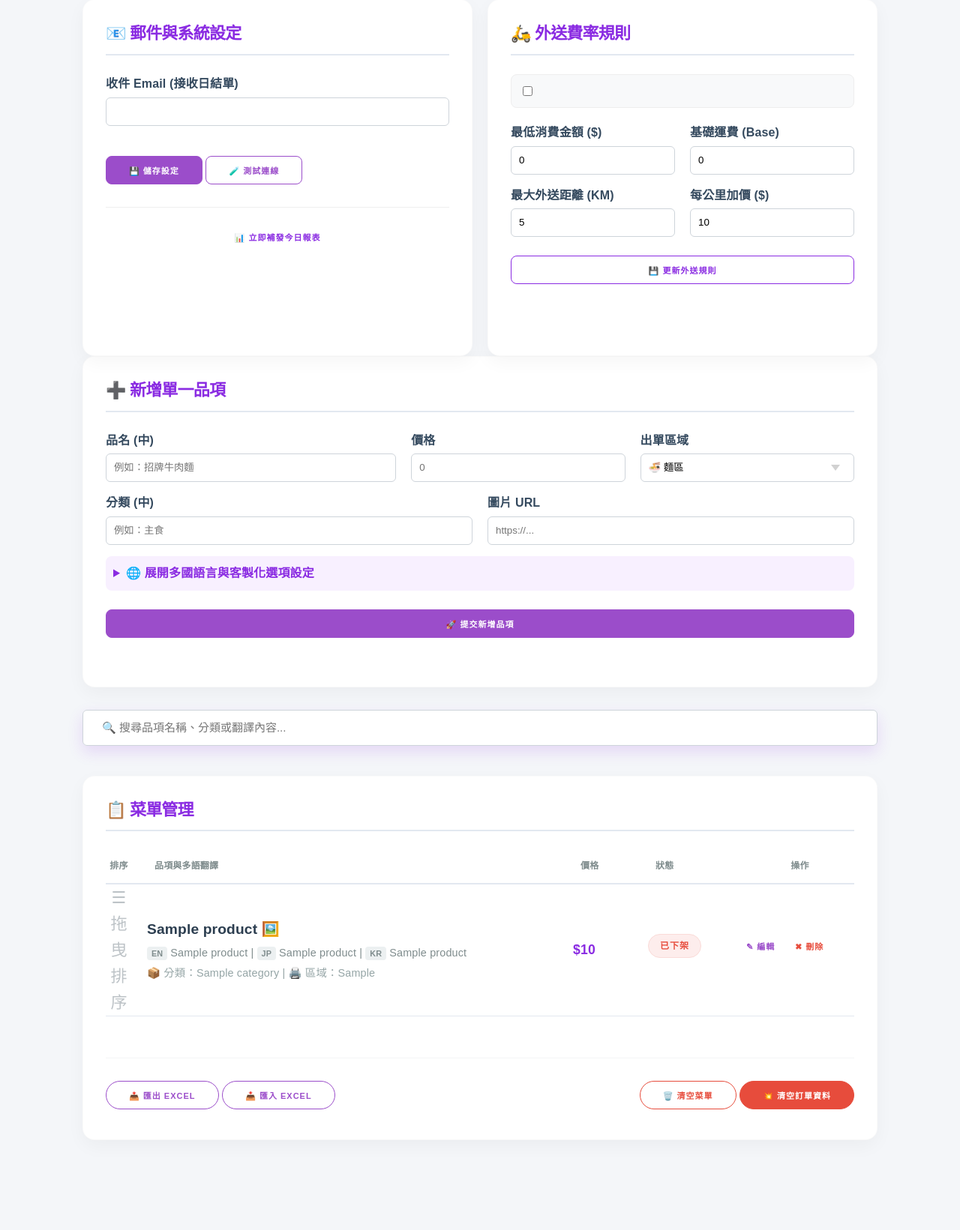
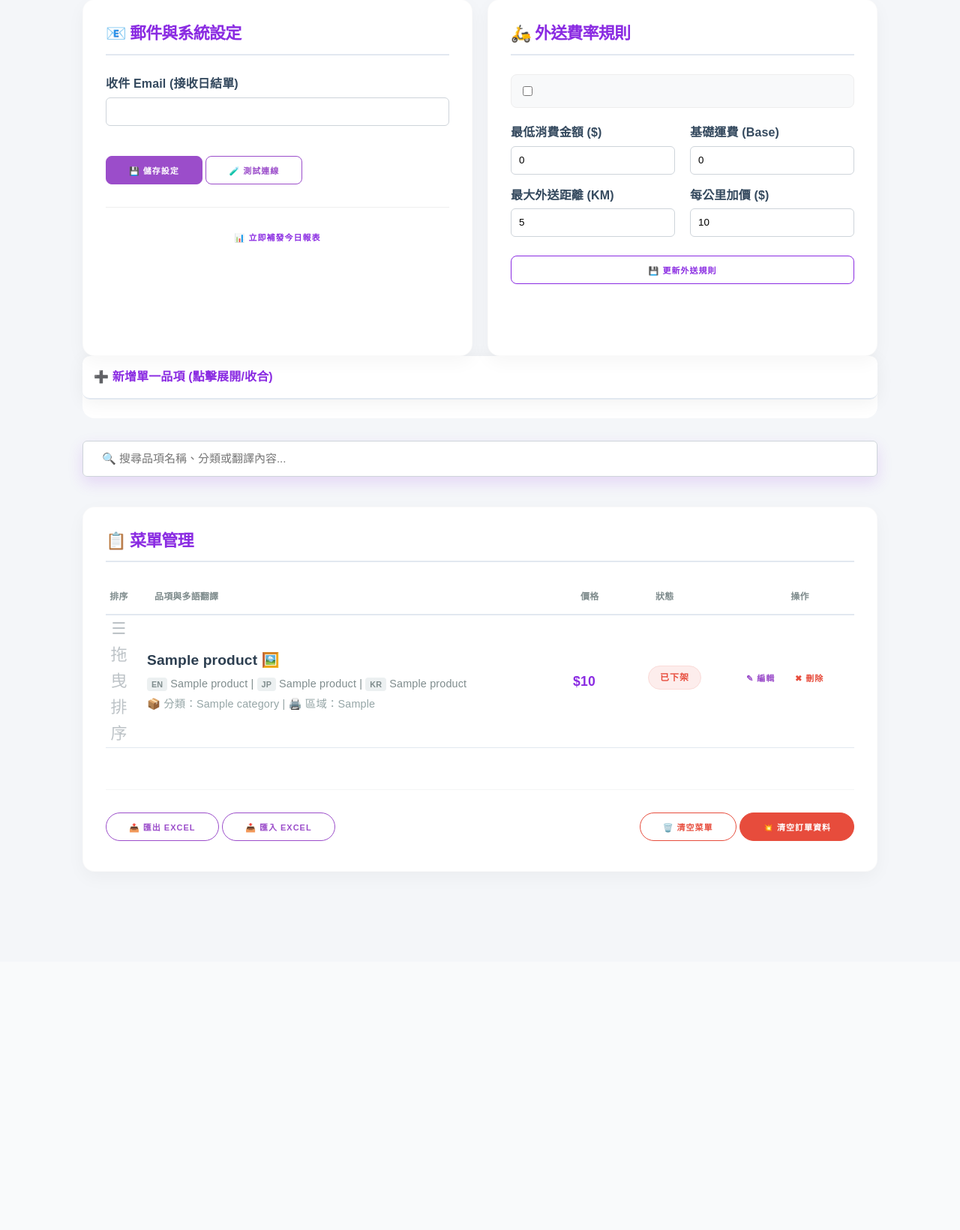
Before and after one commit to try91396-beep/DING-DONG, a Flask app: page /admin/ in a window 1280 px wide. Shown: the part 332-1973 px from the top of the page at 75% size. After the commit the page ends 1454 px from the top, so only its background shows below. Run offline with Flask 3, Linux system fonts and the light colour scheme; the visitor is signed in with stand-in values (Sample User, id 1); a database or web service that is not in the repository returns one stand-in record (values such as "Sample title"); some libraries are stand-ins or nearby versions.

Commit message:
Update admin.html
將新增品項改為details

```diff
--- a/templates/admin.html
+++ b/templates/admin.html
@@ -383,8 +383,12 @@
         </div>
     </div>
 
-    <div class="card">
-        <h4 class="section-title">➕ 新增單一品項</h4>
+    <details class="card" style="padding: 0; border: none; box-shadow: none;">
+    <summary class="section-title" style="cursor: pointer; padding: 15px; background: #fff; border-radius: 10px; box-shadow: 0 4px 24px rgba(0,0,0,0.06); list-style: none; display: flex; align-items: center; gap: 6px;">
+        ➕ 新增單一品項 (點擊展開/收合)
+    </summary>
+
+    <div class="card" style="margin-top: 10px; box-shadow: 0 4px 24px rgba(0,0,0,0.06);">
         <form method="POST" action="{{ url_for('admin.admin_panel') }}">
             <input type="hidden" name="action" value="add_product">
             <div class="row">
@@ -427,6 +431,7 @@
             <button type="submit" class="button btn-full" style="margin-top: 10px;">🚀 提交新增品項</button>
         </form>
     </div>
+</details>
 
     <div class="sticky-header">
         <input type="text" id="productSearch" placeholder="🔍 搜尋品項名稱、分類或翻譯內容...">
```
